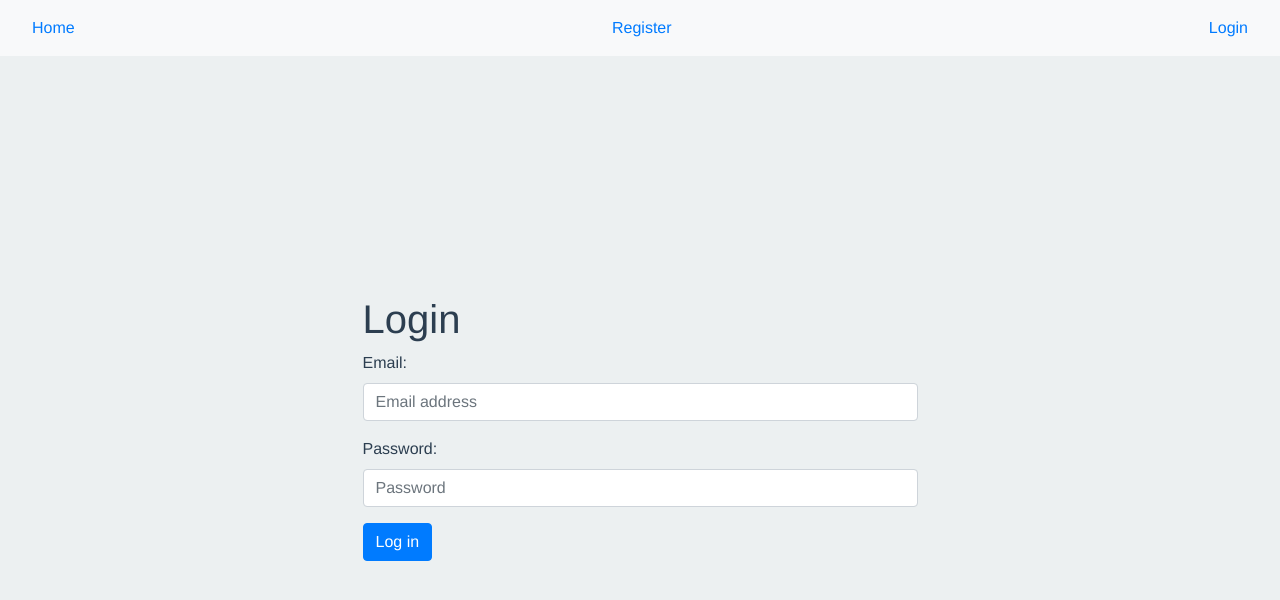
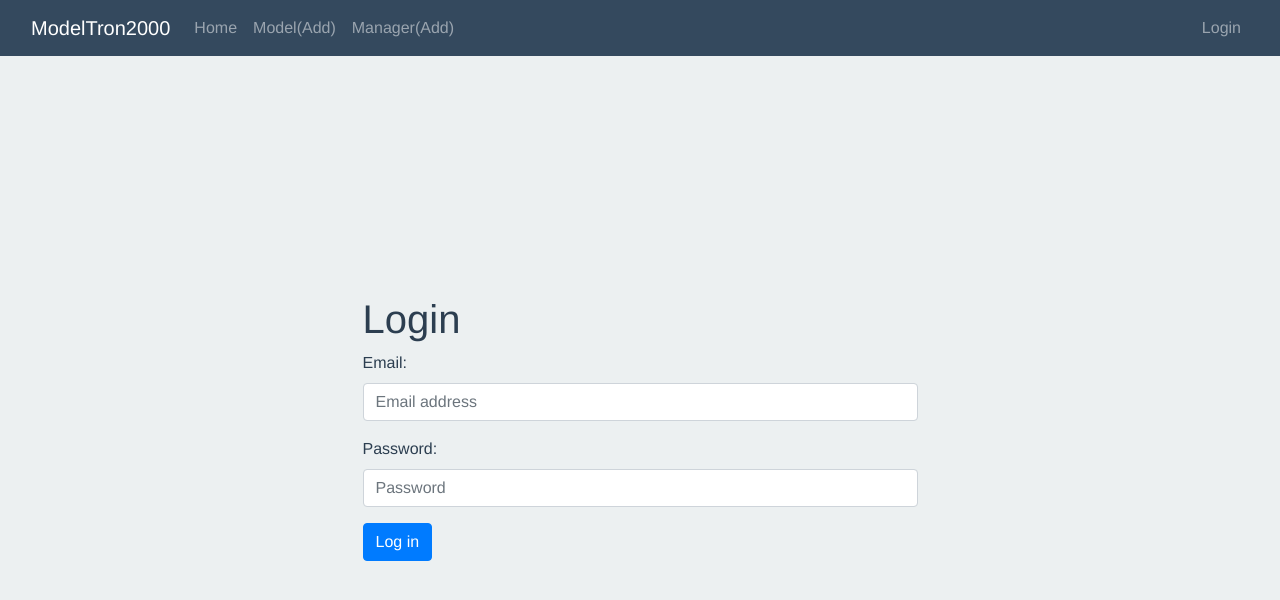
Before and after one commit to laukvalitet/GUI_assignment3, a Vue app in the folder web-app/: page /Login in a window 1280 px wide. Shown: the top 600 px of the page. Built offline with nearby package versions, Linux system fonts and the light colour scheme.

Commit message:
Added two new components

```diff
--- /dev/null
+++ b/web-app/src/components/ManagerAdd.vue
@@ -0,0 +1,10 @@
+<template>
+<div>
+
+
+</div>
+</template>
+
+<script>
+export default {};
+</script>
--- /dev/null
+++ b/web-app/src/components/ModelAdd.vue
@@ -0,0 +1,10 @@
+<template>
+<div>
+
+
+</div>
+</template>
+
+<script>
+export default {};
+</script>
--- a/web-app/src/components/Navbar.vue
+++ b/web-app/src/components/Navbar.vue
@@ -1,17 +1,22 @@
 <template>
-    <nav class="navbar navbar-light bg-light fixed-top">
-        <router-link class="nav-link" to="/">Home</router-link>
-        <router-link class="nav-link" to="Register">Register</router-link>
-        <router-link class="nav-link" to="Login" v-if="!isLoggedIn"
-            >Login</router-link
-        >
-        <a
-            href="javascript:void(0);"
-            class="nav-link"
-            v-if="isLoggedIn"
-            v-on:click="logout"
-            >Log out</a
-        >
+    <nav class="navbar navbar-expand-lg navbar-dark bg-custom fixed-top">
+        <div class="container-fluid">
+            <ul class="nav navbar-nav">
+                <router-link class="navbar-brand" to="/">ModelTron2000</router-link>
+                <router-link class="nav-link" to="/">Home</router-link>
+                <router-link class="nav-link" to="/ModelAdd">Model(Add)</router-link>
+                <router-link class="nav-link" to="/ManagerAdd">Manager(Add)</router-link>
+            </ul>
+            <ul class="nav navbar-nav">
+                <router-link class="nav-link" to="Login" v-if="!isLoggedIn">Login</router-link>
+                <a
+                    href="javascript:void(0);"
+                    class="nav-link text-dark"
+                    v-if="isLoggedIn"
+                    v-on:click="logout"
+                >Log out</a>
+            </ul>
+        </div>
     </nav>
 </template>
 <script>
--- a/web-app/src/router/index.js
+++ b/web-app/src/router/index.js
@@ -3,6 +3,8 @@ import VueRouter from "vue-router";
 import { BootstrapVue } from "bootstrap-vue";
 import Login from "@/components/Login";
 import Home from "@/components/Home";
+import ManagerAdd from "@/components/ManagerAdd";
+import ModelAdd from "@/components/ModelAdd";
 
 import "bootstrap/dist/css/bootstrap.css";
 import "bootstrap-vue/dist/bootstrap-vue.css";
@@ -20,6 +22,16 @@ const routes = [
         name: "Login",
         component: Login,
     },
+    {
+        path: "/ModelAdd",
+        name: "ModelAdd",
+        component: ModelAdd,
+    },
+    {
+        path: "/ManagerAdd",
+        name: "ManagerAdd",
+        component: ManagerAdd,
+    },
 ];
 
 const router = new VueRouter({
```
